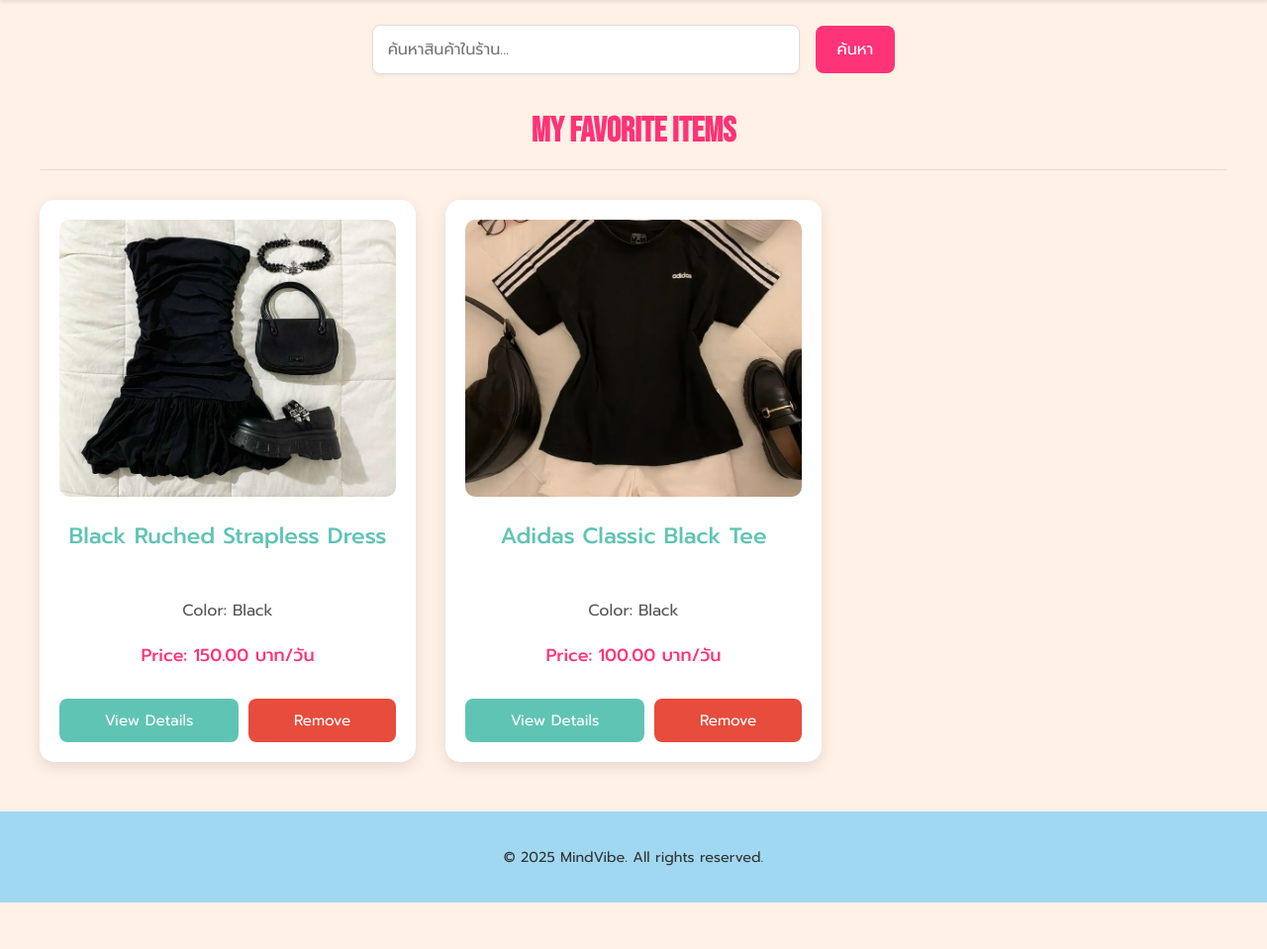
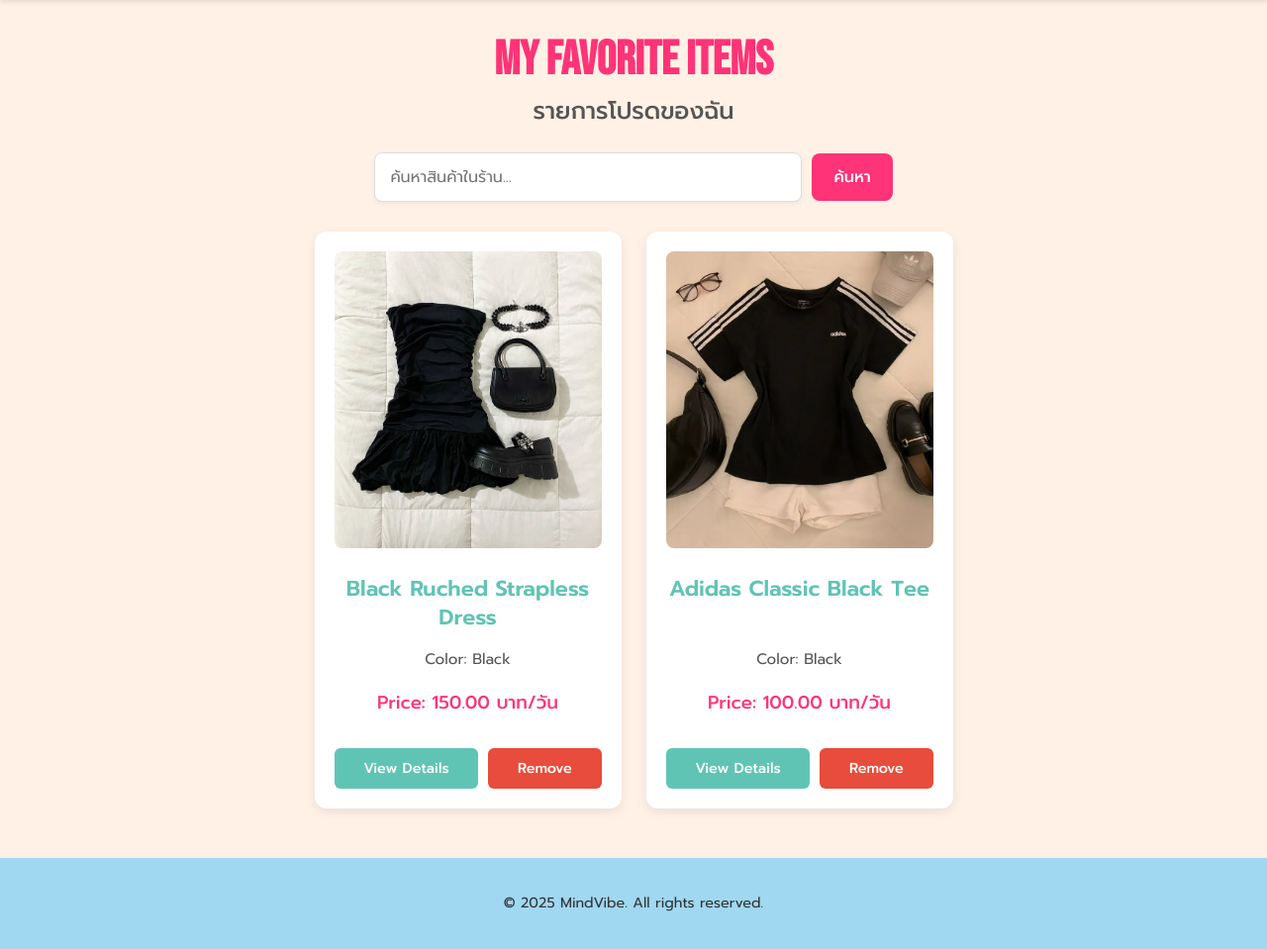
Before and after one commit to Witchayada2122/dsi202_2025, a Django app: page /favorites/ in a window 1280 px wide. Shown: the part 119-1078 px from the top of the page at 99% size. Before the commit the page ends 1031 px from the top, so only its background shows below. Run offline with Django 5.2, Linux system fonts and the light colour scheme; a user stored in the database is signed in; data comes from the database, SQL or seed files in the repository; both versions use the stored data as it was after the commit.

Commit message:
favorites_list.html-update

```diff
--- a/mindvibe_full/rental_shop/clothing/templates/clothing/favorites_list.html
+++ b/mindvibe_full/rental_shop/clothing/templates/clothing/favorites_list.html
@@ -9,284 +9,300 @@
     <title>MindVibe - My Favorite Items</title>
 
     <link href="https://fonts.googleapis.com/css2?family=Bebas+Neue&display=swap" rel="stylesheet">
-    <link href="https://fonts.googleapis.com/css2?family=Prompt:wght@400;500;700&display=swap" rel="stylesheet">
+    <link href="https://fonts.googleapis.com/css2?family=Prompt:wght@400;500;600;700&display=swap" rel="stylesheet">
 
     <style>
         body {
             font-family: 'Prompt', sans-serif;
             margin: 0;
             padding: 0;
-            background-color: #FFF1E6; /* สีพื้นหลังหลัก */
+            background-color: #FFF1E6;
             color: #333;
             line-height: 1.6;
         }
 
-        /* Header Section - Copied from clothing_list.html */
+        /* Header Section - UNCHANGED AS REQUESTED */
         .header {
             display: flex;
             justify-content: space-between;
             align-items: center;
-            background-color: #FDFD95; /* สีเหลือง */
+            background-color: #FDFD95;
             padding: 15px 30px;
             color: #333;
             box-shadow: 0 2px 4px rgba(0,0,0,0.1);
         }
-
         .header-left {
             display: flex;
             flex-direction: column;
             align-items: flex-start;
         }
-
         .header .logo {
             font-family: 'Bebas Neue', sans-serif;
             font-size: 2.5em;
             font-weight: bold;
-            color: #FF3377; /* สีชมพู */
+            color: #FF3377;
             margin: 0 0 2px 0;
             text-decoration: none;
         }
-
         .header .slogan {
+            font-family: 'Prompt', sans-serif;
             font-size: 0.9em;
+            font-weight: 400;
             color: #333;
             margin: 0;
         }
-
         .header-right {
             display: flex;
             align-items: center;
             gap: 20px;
         }
-
         .header-right a {
             display: flex;
             align-items: center;
             justify-content: center;
         }
-
         .header-right img {
             width: 22px;
             height: 22px;
             opacity: 0.7;
             transition: opacity 0.3s ease, transform 0.2s ease;
         }
-
         .header-right img:hover {
             opacity: 1;
             transform: scale(1.1);
         }
 
-        /* Search Bar - Copied from clothing_list.html */
+        /* Page Title Section - UPDATED for two-line heading */
+        .page-title-section {
+            text-align: center;
+            padding: 30px 20px 0 20px;
+            max-width: 1200px;
+            margin: 0 auto;
+            line-height: 1.3; /* For better packing of the two lines */
+        }
+
+        .page-title-section .main-title-en { /* Applied to h2 */
+            font-family: 'Bebas Neue', sans-serif;
+            font-size: 3.0em; /* Adjusted size for prominence */
+            font-weight: bold;
+            color: #FF3377; /* Kept original pink color for this page's title */
+            margin: 0 0 5px 0; /* Space between English and Thai titles */
+            text-transform: uppercase; /* Standard for this style */
+        }
+
+        .page-title-section .sub-title-th { /* Applied to new p tag */
+            font-family: 'Prompt', sans-serif;
+            font-size: 1.5em; /* Proportional to main title */
+            font-weight: 500; /* Medium weight */
+            color: #555; /* Softer color for subtitle */
+            margin: 0;
+            /* No bottom margin here, search bar's top margin will create space */
+        }
+
+
+        /* Search Bar - UNCHANGED AS REQUESTED */
         .search-bar {
             margin: 25px auto;
             text-align: center;
             padding: 0 20px;
             max-width: 600px;
         }
-
+        .search-bar form {
+            display: flex;
+            justify-content: center;
+            align-items: center;
+            gap: 10px;
+        }
         .search-bar input[type="text"] {
             font-family: 'Prompt', sans-serif;
             font-size: 1em;
             padding: 12px 15px;
-            width: 70%;
+            flex-grow: 1;
             max-width: 400px;
             border-radius: 8px;
             border: 1px solid #ddd;
             box-shadow: 0 2px 4px rgba(0,0,0,0.05);
-            margin-right: 10px;
         }
-
         .search-bar button {
             font-family: 'Prompt', sans-serif;
             font-size: 1em;
+            font-weight: 500;
             padding: 12px 22px;
-            background-color: #FF3377; /* สีชมพู */
+            background-color: #FF3377;
             color: white;
             border: none;
             border-radius: 8px;
             cursor: pointer;
-            transition: background-color 0.3s ease;
+            transition: background-color 0.3s ease, transform 0.2s ease;
+            flex-shrink: 0;
+        }
+        .search-bar button:hover {
+            background-color: #e6005c;
+            transform: translateY(-2px);
         }
 
-        .search-bar button:hover {
-            background-color: #e6005c; /* สีชมพูเข้มขึ้น */
-        }
-
-        /* Favorites Section */
+        /* Container for Favorites Grid */
         .container {
             max-width: 1200px;
             margin: 30px auto;
             padding: 0 20px;
         }
 
-        .container h2 {
-            text-align: center;
-            font-size: 2.2em;
-            color: #FF3377; /* สีชมพู */
-            margin-bottom: 10px;
-            font-family: 'Bebas Neue', sans-serif;
-        }
-
-        .container hr {
-            border: 0;
-            height: 1px;
-            background: #ddd;
-            margin-bottom: 30px;
-        }
-
+        /* Favorites Section - Flex for centering */
         .favorites-grid {
-            display: grid;
-            grid-template-columns: repeat(auto-fill, minmax(280px, 1fr)); /* Responsive grid */
-            gap: 30px;
+            display: flex;
+            flex-wrap: wrap;
+            justify-content: center;
+            gap: 25px;
         }
 
         .favorite-card {
             background-color: #ffffff;
-            border-radius: 15px;
+            border-radius: 12px;
             padding: 20px;
-            box-shadow: 0px 5px 15px rgba(0, 0, 0, 0.1);
+            box-shadow: 0 4px 12px rgba(0, 0, 0, 0.08);
             text-align: center;
             display: flex;
             flex-direction: column;
-            justify-content: space-between;
-            transition: transform 0.3s ease, box-shadow 0.3s ease;
+            transition: transform 0.25s ease, box-shadow 0.25s ease;
+            width: 270px;
         }
-
         .favorite-card:hover {
-            transform: translateY(-5px);
-            box-shadow: 0px 8px 20px rgba(0, 0, 0, 0.15);
+            transform: translateY(-6px);
+            box-shadow: 0 8px 20px rgba(0, 0, 0, 0.12);
         }
-
+        .favorite-card a {
+            text-decoration: none;
+            color: inherit;
+        }
         .favorite-card img.item-image {
             width: 100%;
-            height: 280px; /* Consistent image height */
+            height: 300px;
             object-fit: cover;
-            border-radius: 10px;
-            margin-bottom: 15px;
+            border-radius: 8px;
+            margin-bottom: 18px;
         }
-         .favorite-card .no-image-placeholder {
+        .favorite-card .no-image-placeholder {
             width: 100%;
-            height: 280px;
+            height: 300px;
             background-color: #f0f0f0;
             display: flex;
             align-items: center;
             justify-content: center;
-            border-radius: 10px;
-            margin-bottom: 15px;
+            border-radius: 8px;
+            margin-bottom: 18px;
             color: #888;
             font-style: italic;
+            font-family: 'Prompt', sans-serif;
         }
-
-
         .favorite-card .card-body {
             flex-grow: 1;
             display: flex;
             flex-direction: column;
-            justify-content: space-between;
         }
-
         .favorite-card .card-title {
             font-family: 'Prompt', sans-serif;
-            margin: 0 0 10px 0;
-            font-size: 1.4em;
-            font-weight: 500;
-            color: #60C4B4; /* สีเขียวอมฟ้า */
-            min-height: 2.8em; /* Allow for two lines of text */
-            line-height: 1.4em;
+            margin: 0 0 8px 0;
+            font-size: 1.35em;
+            font-weight: 600;
+            color: #60C4B4;
+            line-height: 1.35;
             overflow: hidden;
             text-overflow: ellipsis;
             display: -webkit-box;
             -webkit-line-clamp: 2;
             -webkit-box-orient: vertical;
+            min-height: calc(1.35em * 2);
         }
-
-         .favorite-card .card-title a {
-            text-decoration: none;
-            color: inherit;
-        }
-
         .favorite-card .card-text {
             color: #555;
-            font-size: 1em;
-            margin-bottom: 8px;
+            font-size: 0.95em;
+            margin-bottom: 6px;
         }
-
         .favorite-card .price {
-            color: #FF3377; /* สีชมพู */
-            font-size: 1.1em;
+            color: #FF3377;
+            font-size: 1.15em;
             font-weight: 500;
             margin-bottom: 15px;
         }
-
         .favorite-card .actions {
-            margin-top: 15px;
+            margin-top: auto;
+            padding-top: 15px;
             display: flex;
-            justify-content: space-around; /* Space out buttons */
-            gap: 10px; /* Add gap between buttons */
+            justify-content: space-between;
+            gap: 10px;
+            width: 100%;
         }
-
         .favorite-card .btn {
             font-family: 'Prompt', sans-serif;
             color: white;
-            padding: 10px 18px; /* Slightly larger padding */
+            padding: 9px 15px;
             text-decoration: none;
-            border-radius: 8px; /* Rounded corners */
-            font-size: 0.95em;
-            transition: background-color 0.3s ease;
+            border-radius: 6px;
+            font-size: 0.9em;
+            font-weight: 500;
+            transition: background-color 0.25s ease, transform 0.2s ease;
             border: none;
             cursor: pointer;
-            flex-grow: 1; /* Make buttons take equal width */
+            flex-grow: 1;
+            text-align: center;
         }
-
+        .favorite-card .btn:hover {
+            transform: translateY(-2px);
+        }
         .btn-view-details {
-            background-color: #60C4B4; /* สีเขียวอมฟ้า */
+            background-color: #60C4B4;
         }
         .btn-view-details:hover {
-            background-color: #4aa090; /* สีเขียวอมฟ้าเข้มขึ้น */
+            background-color: #4aa090;
         }
-
         .btn-remove-favorite {
-            background-color: #E74C3C; /* สีแดงสำหรับลบ */
+            background-color: #E74C3C;
         }
         .btn-remove-favorite:hover {
-            background-color: #C0392B; /* สีแดงเข้มขึ้น */
+            background-color: #C0392B;
         }
-
 
         /* No Favorites Message */
         .no-favorites-message {
             text-align: center;
-            margin-top: 50px;
-            padding: 20px;
+            margin: 60px auto;
+            padding: 30px 20px;
+            max-width: 600px;
+            background-color: #fff9f0;
+            border-radius: 10px;
+            box-shadow: 0 4px 10px rgba(0,0,0,0.05);
+        }
+        .no-favorites-message p {
+            font-size: 1.25em;
+            color: #777;
+            margin-bottom: 20px;
+        }
+        .no-favorites-message p:last-of-type {
+             margin-bottom: 30px;
+        }
+        .no-favorites-message .btn-browse {
+            font-family: 'Prompt', sans-serif;
+            background-color: #FF3377;
+            color: white;
+            padding: 12px 30px;
+            text-decoration: none;
+            border-radius: 8px;
+            font-size: 1.05em;
+            font-weight: 500;
+            transition: background-color 0.3s ease, transform 0.2s ease;
+            display: inline-block;
+            box-shadow: 0 2px 5px rgba(0,0,0,0.1);
+        }
+        .no-favorites-message .btn-browse:hover {
+            background-color: #e6005c;
+            transform: translateY(-2px);
         }
 
-        .no-favorites-message p {
-            font-size: 1.3em;
-            color: #777;
-            margin-bottom: 25px;
-        }
-
-        .no-favorites-message .btn-browse {
-            font-family: 'Prompt', sans-serif;
-            background-color: #FF3377; /* สีชมพู */
-            color: white;
-            padding: 12px 25px;
-            text-decoration: none;
-            border-radius: 8px;
-            font-size: 1.1em;
-            transition: background-color 0.3s ease;
-            display: inline-block;
-        }
-
-        .no-favorites-message .btn-browse:hover {
-            background-color: #e6005c; /* สีชมพูเข้มขึ้น */
-        }
-
-        /* Footer - Copied from clothing_list.html */
+        /* Footer - UNCHANGED AS REQUESTED */
         .footer {
-            background-color: #A0D8F1; /* สีฟ้าอ่อน */
-            color: #333; /* เปลี่ยนสีตัวอักษรเพื่อให้ตัดกับพื้นหลัง */
+            background-color: #A0D8F1;
+            color: #333;
             text-align: center;
             padding: 20px;
             margin-top: 50px;
@@ -303,25 +319,30 @@
             <p class="slogan">LOOK GOOD. FEEL RIGHT. LIVE TRUE. | MINDFULLY CURATED OUTFITS FOR EVERY EMOTION AND MOMENT.</p>
         </div>
         <div class="header-right">
-            <a href="{% url 'clothing:welcome' %}">
-                <img src="{% static 'images/home_icon.png' %}" alt="Home" class="home-icon">
+            <a href="{% url 'clothing:welcome' %}" title="Home">
+                <img src="{% static 'images/home_icon.png' %}" alt="Home">
             </a>
-            <a href="{% url 'clothing:clothing_list' %}">
-                <img src="{% static 'images/search_icon.png' %}" alt="Search" />
+            <a href="{% url 'clothing:clothing_list' %}" title="Search Products">
+                <img src="{% static 'images/search_icon.png' %}" alt="Search">
             </a>
-            <a href="{% if user.is_authenticated %}{% url 'clothing:favorites_list' %}{% else %}{% url 'clothing:login' %}{% endif %}">
+            <a href="{% if user.is_authenticated %}{% url 'clothing:favorites_list' %}{% else %}{% url 'clothing:login' %}{% endif %}" title="My Favorites">
                 <img src="{% static 'images/heart_icon.png' %}" alt="Wishlist">
             </a>
-            <a href="{% if user.is_authenticated %}{% url 'clothing:cart' %}{% else %}{% url 'clothing:login' %}{% endif %}">
+            <a href="{% if user.is_authenticated %}{% url 'clothing:cart' %}{% else %}{% url 'clothing:login' %}{% endif %}" title="My Cart">
                 <img src="{% static 'images/cart_icon.png' %}" alt="Cart">
             </a>
-            <a href="{% if user.is_authenticated %}{% url 'clothing:status' %}{% else %}{% url 'clothing:login' %}{% endif %}">
+            <a href="{% if user.is_authenticated %}{% url 'clothing:status' %}{% else %}{% url 'clothing:login' %}{% endif %}" title="Order Status">
                 <img src="{% static 'images/status_icon.png' %}" alt="Status">
             </a>
-            <a href="{% if user.is_authenticated %}{% url 'clothing:profile' %}{% else %}{% url 'clothing:login' %}{% endif %}">
+            <a href="{% if user.is_authenticated %}{% url 'clothing:profile' %}{% else %}{% url 'clothing:login' %}{% endif %}" title="My Profile">
                 <img src="{% static 'images/profile_icon.png' %}" alt="Profile">
             </a>
         </div>
+    </div>
+
+    <div class="page-title-section">
+        <h2 class="main-title-en">MY FAVORITE ITEMS</h2>
+        <p class="sub-title-th">รายการโปรดของฉัน</p>
     </div>
 
     <div class="search-bar">
@@ -332,8 +353,6 @@
     </div>
 
     <div class="container">
-        <h2>My Favorite Items</h2>
-        <hr>
         {% if favorite_clothes %}
             <div class="favorites-grid">
                 {% for item in favorite_clothes %}
@@ -351,7 +370,7 @@
                                     <a href="{% url 'clothing:clothing_detail' pk=item.pk %}">{{ item.name }}</a>
                                 </h3>
                                 <p class="card-text">Color: {{ item.color|default:"N/A" }}</p>
-                                {% if item.price_per_day_1 %} {# Assuming price is relevant for favorites #}
+                                {% if item.price_per_day_1 %}
                                     <p class="price">Price: {{ item.price_per_day_1 }} บาท/วัน</p>
                                 {% elif item.price %}
                                      <p class="price">Price: ${{ item.price }}</p>
@@ -359,7 +378,6 @@
                             </div>
                             <div class="actions">
                                 <a href="{% url 'clothing:clothing_detail' pk=item.pk %}" class="btn btn-view-details">View Details</a>
-                                {# เพิ่ม URL สำหรับการลบรายการโปรดที่นี่ #}
                                 <a href="{% url 'clothing:remove_from_favorites' pk=item.pk %}" class="btn btn-remove-favorite">Remove</a>
                             </div>
                         </div>
```
Also changed, not shown: mindvibe_full/rental_shop/db.sqlite3.
